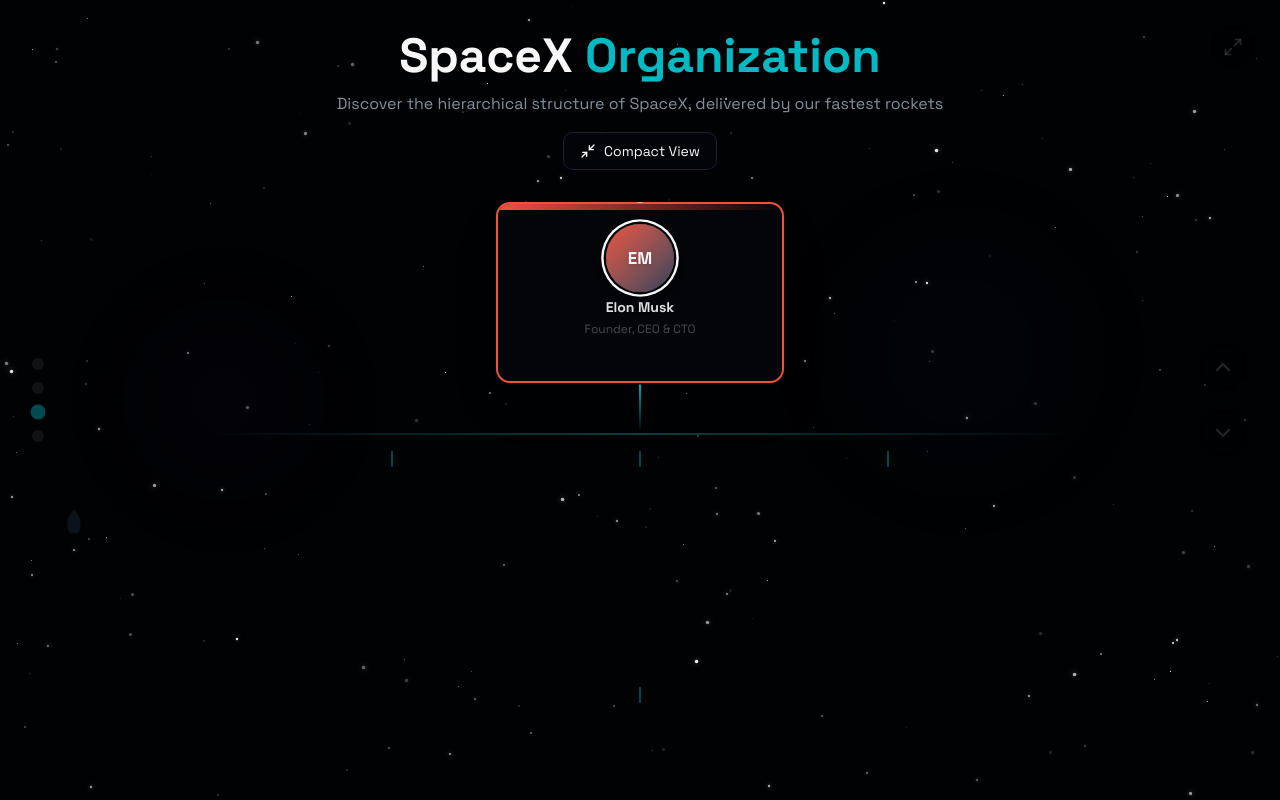
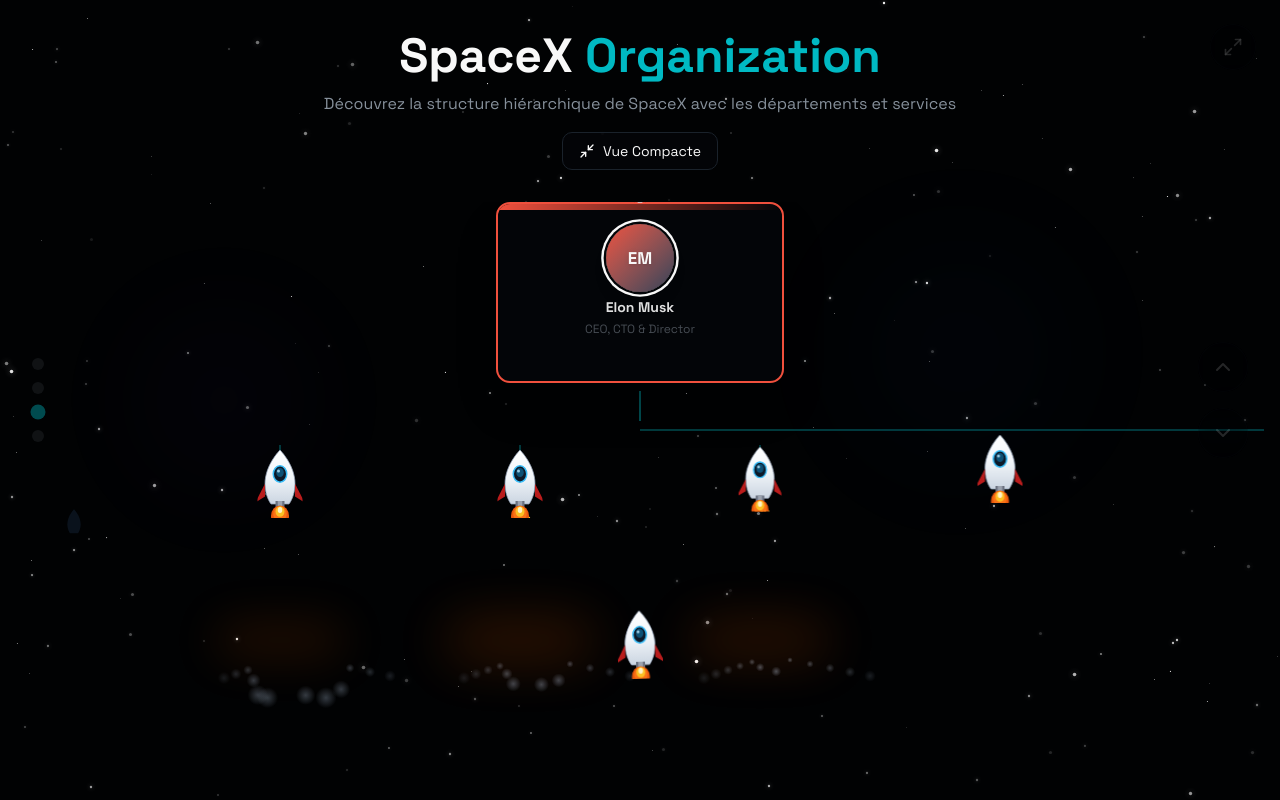
Before and after one commit to BJeff17/space-x-prensentation, a Next.js app: page / in a window 1280 px wide. Both pictures are taken after a click on the button 38 px from the left and 412 px from the top of the page. Built offline with nearby package versions, Linux system fonts and the light colour scheme.

Commit message:
Refactor code structure for improved readability and maintainability

```diff
--- a/components/solar-org-chart.tsx
+++ b/components/solar-org-chart.tsx
@@ -9,34 +9,215 @@ interface OrgMember {
   role: string
   level: number
   reports?: number
+  department?: string
+  children?: OrgMember[]
 }
 
-const ceo: OrgMember = {
+interface Department {
+  head: OrgMember
+  subdivisions?: Department[]
+}
+
+// Structure basée sur l'organigramme SpaceX réel
+const orgStructure: OrgMember = {
   name: "Elon Musk",
-  role: "Founder, CEO & CTO",
+  role: "CEO, CTO & Director",
   level: 0,
   reports: 301,
+  children: [
+    // Directeurs sous CEO
+    {
+      name: "Director",
+      role: "Director",
+      level: 1,
+      department: "Board",
+    },
+    {
+      name: "Director",
+      role: "Director",
+      level: 1,
+      department: "Board",
+    },
+    {
+      name: "Director",
+      role: "Director",
+      level: 1,
+      department: "Board",
+    },
+    {
+      name: "Director",
+      role: "Director",
+      level: 1,
+      department: "Board",
+    },
+    // CFO & Strategic Acquisitions Branch
+    {
+      name: "Bret Johnsen",
+      role: "CFO & Strategic Acquisitions",
+      level: 1,
+      reports: 28,
+      department: "Finance",
+      children: [
+        {
+          name: "Accounting Dept",
+          role: "Accounting",
+          level: 2,
+          department: "Accounting",
+        },
+        {
+          name: "Finance Dept",
+          role: "Finance",
+          level: 2,
+          department: "Finance",
+        },
+        {
+          name: "IT Dept",
+          role: "IT",
+          level: 2,
+          department: "IT",
+        },
+      ],
+    },
+    // President, COO & Director Branch
+    {
+      name: "Gwynne Shotwell",
+      role: "President, COO & Director",
+      level: 1,
+      reports: 70,
+      department: "Operations",
+      children: [
+        {
+          name: "Assistant to President",
+          role: "Assistant to President & COO",
+          level: 2,
+          department: "Operations",
+        },
+        {
+          name: "Early Careers",
+          role: "Early Careers & Programming",
+          level: 2,
+          department: "HR",
+        },
+        {
+          name: "Starlink Production",
+          role: "Starlink Production Engineering",
+          level: 2,
+          department: "Starlink",
+        },
+        {
+          name: "Mission Management",
+          role: "Mission Management",
+          level: 2,
+          department: "Operations",
+        },
+        {
+          name: "Build & Flight",
+          role: "Build & Flight Reliability",
+          level: 2,
+          department: "Operations",
+        },
+        {
+          name: "Customer Operations",
+          role: "Customer Operations & Integration",
+          level: 2,
+          department: "Operations",
+        },
+        {
+          name: "Commercial Sales",
+          role: "Commercial Sales",
+          level: 2,
+          department: "Sales",
+          children: [
+            {
+              name: "Communications",
+              role: "Communications",
+              level: 3,
+              department: "Sales",
+            },
+          ],
+        },
+        {
+          name: "HR",
+          role: "HR",
+          level: 2,
+          department: "HR",
+        },
+        {
+          name: "Launch",
+          role: "Launch",
+          level: 2,
+          department: "Launch",
+          children: [
+            {
+              name: "Texas Test & Launch",
+              role: "Texas Test & Launch",
+              level: 3,
+              department: "Launch",
+            },
+          ],
+        },
+        {
+          name: "Legal",
+          role: "Legal",
+          level: 2,
+          department: "Legal",
+          children: [
+            {
+              name: "Acting Legal",
+              role: "Acting Legal",
+              level: 3,
+              department: "Legal",
+            },
+            {
+              name: "Satellite Policy",
+              role: "Satellite Policy",
+              level: 3,
+              department: "Legal",
+            },
+            {
+              name: "Satellite Policy",
+              role: "Satellite Policy",
+              level: 3,
+              department: "Legal",
+            },
+          ],
+        },
+        {
+          name: "Materials Engineering",
+          role: "Materials Engineering",
+          level: 2,
+          department: "Engineering",
+        },
+        {
+          name: "Private Astronaut",
+          role: "Private Astronaut Recruitment",
+          level: 2,
+          department: "Operations",
+        },
+        {
+          name: "Vehicle Engineering",
+          role: "Vehicle Engineering",
+          level: 2,
+          department: "Engineering",
+          children: [
+            {
+              name: "Starship Engineering",
+              role: "Starship Engineering",
+              level: 3,
+              department: "Engineering",
+            },
+            {
+              name: "Application Software",
+              role: "Application Software",
+              level: 3,
+              department: "Engineering",
+            },
+          ],
+        },
+      ],
+    },
+  ],
 }
-
-const executives: OrgMember[] = [
-  { name: "Gwynne Shotwell", role: "President & COO", level: 1, reports: 70 },
-  { name: "Bret Johnsen", role: "CFO & President, Strategic Acquisitions", level: 1, reports: 28 },
-  { name: "Mark Juncosa", role: "VP, Vehicle Engineering", level: 1, reports: 52 },
-  { name: "Charles Kuehmann", role: "VP, Materials Engineering", level: 1, reports: 35 },
-]
-
-const engineers: OrgMember[] = [
-  { name: "Joe Petrzelka", role: "VP, Spacecraft Engineering", level: 2, reports: 60 },
-  { name: "Jonathan Greenhill", role: "Chief Government Officer", level: 2 },
-  { name: "Jason Fritch", role: "VP, WW Enterprise Sales", level: 2, reports: 2 },
-  { name: "Jessica Jensen", role: "VP, Customer Operations", level: 2, reports: 10 },
-  { name: "Alexander Wojcicki", role: "Principal Propulsion Engineer", level: 2, reports: 11 },
-  { name: "Craig Remillard", role: "Principal Engineer", level: 2, reports: 14 },
-  { name: "Ali Sajjadi", role: "Principal RF Engineer", level: 2 },
-  { name: "Anthony Geoffron", role: "Principal System Engineer", level: 2 },
-  { name: "Andy Borrell", role: "Senior Software Engineer", level: 2 },
-  { name: "Michael Zou", role: "Senior Software Engineer", level: 2 },
-]
 
 // Enhanced detailed rocket with particle effects
 function DetailedRocket({ size = 60 }: { size?: number }) {
@@ -161,9 +342,10 @@ function CompactOrgCard({ member, delay, isCollapsed }: { member: OrgMember; del
     0: { border: "border-accent", bg: "from-accent", color: "accent" },
     1: { border: "border-primary", bg: "from-primary", color: "primary" },
     2: { border: "border-emerald-500", bg: "from-emerald-500", color: "emerald-500" },
+    3: { border: "border-blue-400", bg: "from-blue-400", color: "blue-400" },
   }
 
-  const style = levelStyles[member.level as keyof typeof levelStyles]
+  const style = levelStyles[member.level as keyof typeof levelStyles] || levelStyles[2]
 
   // Collapsed compact view
   if (isCollapsed) {
@@ -305,23 +487,103 @@ function CompactOrgCard({ member, delay, isCollapsed }: { member: OrgMember; del
   )
 }
 
-// Animated connection line
-function ConnectionLine({ delay, height = 40, isCollapsed }: { delay: number; height?: number; isCollapsed: boolean }) {
-  if (isCollapsed) return null
+// Fonction récursive pour collecter tous les membres de l'organigramme
+function flattenOrgStructure(member: OrgMember, path: string[] = []): Array<{ member: OrgMember; path: string[] }> {
+  const currentPath = [...path, member.name]
+  const result: Array<{ member: OrgMember; path: string[] }> = [{ member, path: currentPath }]
+
+  if (member.children) {
+    member.children.forEach(child => {
+      result.push(...flattenOrgStructure(child, currentPath))
+    })
+  }
+
+  return result
+}
+
+// Composant pour afficher un nœud hiérarchique avec ses enfants
+function HierarchyNode({
+  member,
+  delay,
+  isCollapsed,
+  depth = 0
+}: {
+  member: OrgMember
+  delay: number
+  isCollapsed: boolean
+  depth?: number
+}) {
+  const hasChildren = member.children && member.children.length > 0
+
   return (
-    <motion.div
-      className="w-0.5 bg-gradient-to-b from-primary via-primary/50 to-transparent mx-auto"
-      style={{ height }}
-      initial={{ scaleY: 0, opacity: 0 }}
-      animate={{ scaleY: 1, opacity: 1 }}
-      transition={{ duration: 0.5, delay }}
-    />
+    <div className="flex flex-col items-center">
+      {/* Le nœud lui-même */}
+      <CompactOrgCard member={member} delay={delay} isCollapsed={isCollapsed} />
+
+      {/* Ligne de connexion si des enfants existent */}
+      {hasChildren && !isCollapsed && (
+        <motion.div
+          className="w-0.5 bg-primary/40 my-2"
+          style={{ height: 30 }}
+          initial={{ scaleY: 0 }}
+          animate={{ scaleY: 1 }}
+          transition={{ duration: 0.3, delay: delay + 0.3 }}
+        />
+      )}
+
+      {/* Enfants */}
+      {hasChildren && (
+        <div className="relative">
+          {/* Ligne horizontale pour connecter les enfants */}
+          {!isCollapsed && member.children!.length > 1 && (
+            <motion.div
+              className="absolute h-0.5 bg-primary/30"
+              style={{
+                top: 0,
+                left: '50%',
+                transform: 'translateX(-50%)',
+                width: `${Math.min(member.children!.length * 160, 800)}px`
+              }}
+              initial={{ scaleX: 0 }}
+              animate={{ scaleX: 1 }}
+              transition={{ duration: 0.4, delay: delay + 0.4 }}
+            />
+          )}
+
+          {/* Grid des enfants */}
+          <div className={`flex ${member.children!.length > 3 ? 'flex-wrap' : ''} justify-center gap-4 mt-4`}>
+            {member.children!.map((child, idx) => (
+              <div key={`${child.name}-${idx}`} className="flex flex-col items-center">
+                {!isCollapsed && (
+                  <motion.div
+                    className="w-0.5 bg-primary/30"
+                    style={{ height: 20 }}
+                    initial={{ scaleY: 0 }}
+                    animate={{ scaleY: 1 }}
+                    transition={{ duration: 0.2, delay: delay + 0.5 + idx * 0.1 }}
+                  />
+                )}
+                <HierarchyNode
+                  member={child}
+                  delay={delay + 0.6 + idx * 0.2}
+                  isCollapsed={isCollapsed}
+                  depth={depth + 1}
+                />
+              </div>
+            ))}
+          </div>
+        </div>
+      )}
+    </div>
   )
 }
 
 export default function SolarOrgChart() {
   const containerRef = useRef(null)
   const [isCollapsed, setIsCollapsed] = useState(false)
+
+  // Collecter tous les membres pour la vue compacte
+  const allMembers = flattenOrgStructure(orgStructure)
 
   return (
     <section className="relative h-full py-8 px-4 overflow-hidden" ref={containerRef}>
@@ -348,13 +610,13 @@ export default function SolarOrgChart() {
           initial={{ opacity: 0, y: 30 }}
           animate={{ opacity: 1, y: 0 }}
           transition={{ duration: 0.8 }}
-          className="text-center mb-8 flex-shrink-0"
+          className="text-center mb-8 shrink-0"
         >
           <h2 className="text-4xl md:text-5xl font-bold mb-3 text-foreground">
             SpaceX <span className="text-primary">Organization</span>
           </h2>
           <p className="text-muted-foreground max-w-2xl mx-auto mb-4">
-            Discover the hierarchical structure of SpaceX, delivered by our fastest rockets
+            Découvrez la structure hiérarchique de SpaceX avec les départements et services
           </p>
 
           <motion.button
@@ -366,12 +628,12 @@ export default function SolarOrgChart() {
             {isCollapsed ? (
               <>
                 <Maximize2 className="w-4 h-4" />
-                Expand View
+                Vue Détaillée
               </>
             ) : (
               <>
                 <Minimize2 className="w-4 h-4" />
-                Compact View
+                Vue Compacte
               </>
             )}
           </motion.button>
@@ -386,33 +648,26 @@ export default function SolarOrgChart() {
               animate={{ opacity: 1, scale: 1 }}
               exit={{ opacity: 0, scale: 0.95 }}
               transition={{ duration: 0.3 }}
-              className="flex-1 flex flex-col items-center justify-center gap-6"
+              className="flex-1 flex flex-col items-center justify-start gap-4 overflow-y-auto pb-8"
             >
-              {/* CEO */}
-              <div>
-                <CompactOrgCard member={ceo} delay={0} isCollapsed={true} />
-              </div>
-
-              {/* Executives row */}
-              <div className="flex flex-wrap justify-center gap-3">
-                {executives.map((exec) => (
-                  <CompactOrgCard key={exec.name} member={exec} delay={0} isCollapsed={true} />
-                ))}
-              </div>
-
-              {/* Engineers grid */}
-              <div className="flex flex-wrap justify-center gap-2 max-w-4xl">
-                {engineers.map((eng) => (
-                  <CompactOrgCard key={eng.name} member={eng} delay={0} isCollapsed={true} />
+              {/* Grille compacte de tous les membres */}
+              <div className="grid grid-cols-2 md:grid-cols-3 lg:grid-cols-4 gap-3 max-w-6xl">
+                {allMembers.map(({ member }, idx) => (
+                  <CompactOrgCard
+                    key={`${member.name}-${idx}`}
+                    member={member}
+                    delay={0}
+                    isCollapsed={true}
+                  />
                 ))}
               </div>
 
               {/* Legend */}
               <div className="flex flex-wrap justify-center gap-6 mt-4">
                 {[
-                  { label: "CEO & Founder", color: "bg-accent" },
-                  { label: "Executive Leadership", color: "bg-primary" },
-                  { label: "VPs & Senior Engineers", color: "bg-emerald-500" },
+                  { label: "CEO & Direction", color: "bg-accent" },
+                  { label: "Niveau Exécutif", color: "bg-primary" },
+                  { label: "Départements & Services", color: "bg-emerald-500" },
                 ].map((item) => (
                   <div key={item.label} className="flex items-center gap-2">
                     <div className={`w-3 h-3 rounded-full ${item.color}`} />
@@ -431,60 +686,25 @@ export default function SolarOrgChart() {
               className="flex-1 overflow-y-auto pb-8"
             >
               <div className="flex flex-col items-center">
-                {/* CEO Level */}
-                <CompactOrgCard member={ceo} delay={0.2} isCollapsed={false} />
-                <ConnectionLine delay={1.8} height={50} isCollapsed={false} />
-
-                {/* Executive Level */}
-                <motion.div
-                  className="w-full max-w-4xl"
-                  initial={{ opacity: 0 }}
-                  animate={{ opacity: 1 }}
-                  transition={{ delay: 2 }}
-                >
-                  <div className="h-0.5 bg-gradient-to-r from-transparent via-primary/40 to-transparent mb-4" />
-                  <div className="flex flex-wrap justify-center gap-6">
-                    {executives.map((exec, idx) => (
-                      <div key={exec.name} className="flex flex-col items-center">
-                        <div className="w-0.5 h-4 bg-primary/40" />
-                        <CompactOrgCard member={exec} delay={2.2 + idx * 0.3} isCollapsed={false} />
-                      </div>
-                    ))}
-                  </div>
-                </motion.div>
-
-                {/* Connection to engineers */}
-                <ConnectionLine delay={4} height={40} isCollapsed={false} />
-
-                {/* Engineers Level */}
-                <motion.div
-                  initial={{ opacity: 0 }}
-                  animate={{ opacity: 1 }}
-                  transition={{ delay: 4.2 }}
-                  className="w-full"
-                >
-                  <div className="h-0.5 bg-gradient-to-r from-transparent via-emerald-500/30 to-transparent mb-4" />
-                  <div className="flex flex-wrap justify-center gap-4">
-                    {engineers.map((eng, idx) => (
-                      <div key={eng.name} className="flex flex-col items-center">
-                        <div className="w-0.5 h-3 bg-emerald-500/30" />
-                        <CompactOrgCard member={eng} delay={4.4 + idx * 0.15} isCollapsed={false} />
-                      </div>
-                    ))}
-                  </div>
-                </motion.div>
+                {/* Structure hiérarchique complète */}
+                <HierarchyNode
+                  member={orgStructure}
+                  delay={0.2}
+                  isCollapsed={false}
+                  depth={0}
+                />
 
                 {/* Legend */}
                 <motion.div
                   initial={{ opacity: 0, y: 20 }}
                   animate={{ opacity: 1, y: 0 }}
-                  transition={{ duration: 0.8, delay: 7 }}
+                  transition={{ duration: 0.8, delay: 2 }}
                   className="flex flex-wrap justify-center gap-8 mt-16"
                 >
                   {[
-                    { label: "CEO & Founder", color: "bg-accent" },
-                    { label: "Executive Leadership", color: "bg-primary" },
-                    { label: "VPs & Senior Engineers", color: "bg-emerald-500" },
+                    { label: "CEO & Direction", color: "bg-accent" },
+                    { label: "Niveau Exécutif", color: "bg-primary" },
+                    { label: "Départements & Services", color: "bg-emerald-500" },
                   ].map((item) => (
                     <div key={item.label} className="flex items-center gap-3">
                       <div className={`w-4 h-4 rounded-full ${item.color}`} />
```
Also changed, not shown: public/org-space-x.png (added).
